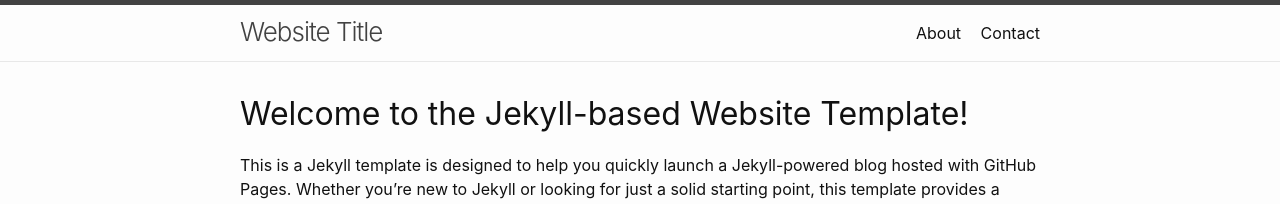
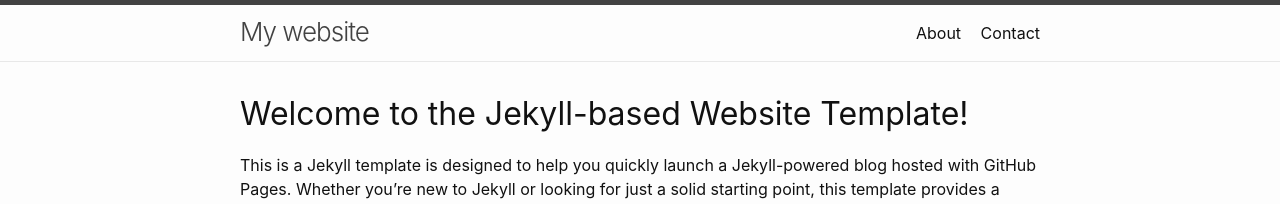
Before and after one commit to bschatham/website-class, a Jekyll site: the page built from index.md, in a window 1280 px wide. Shown: the top 204 px of the page. Built offline with Jekyll 4.4.1, drawn with Linux system fonts in a browser that asks for light colours; a script that is not in the unit is left out.

Commit message:
Update _config.yml

```diff
--- a/_config.yml
+++ b/_config.yml
@@ -1,4 +1,4 @@
-title: Website Title
+title: My website
 
 description: >
   Website Description
```
